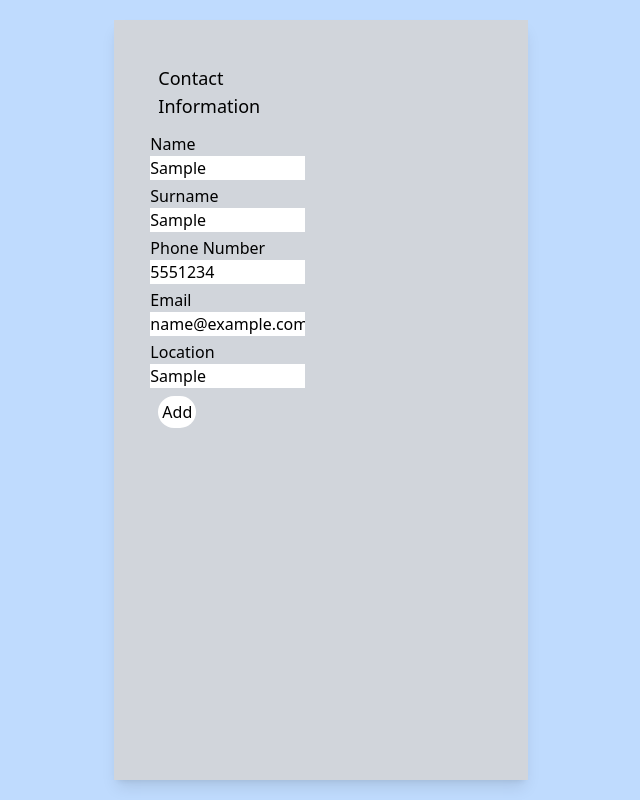
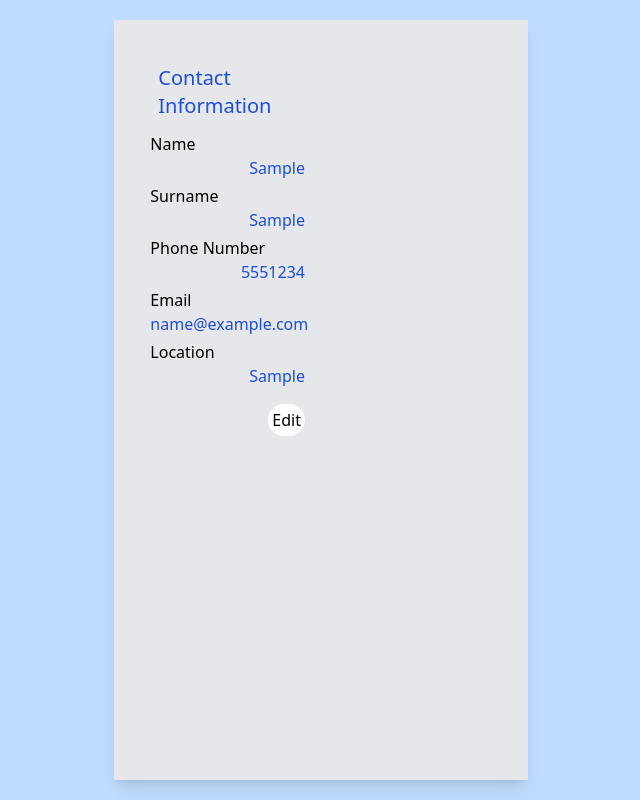
Before and after one commit to budy6991/cv-application, a React (Create React App) app: page / in a window 1280 px wide. Both pictures are taken after typing "Sample", "Sample", "5551234", "name@example.com", "Sample" into the empty fields and a click on the button "Add". Shown: the whole page, without its empty margins (319-959 px from the left). Built offline with nearby package versions, Linux system fonts and the light colour scheme.

Commit message:
Implemented editing in Contact Information field

```diff
--- a/src/components/ContactInformation.js
+++ b/src/components/ContactInformation.js
@@ -10,6 +10,7 @@ export class ContactInformation extends Component {
       phoneNumber: "",
       email: "",
       location: "",
+      didSubmit: null,
     };
   }
 
@@ -43,9 +44,18 @@ export class ContactInformation extends Component {
     });
   };
 
+  handleEdit = () => {
+    this.setState({
+      didSubmit: false,
+    });
+  };
+
   handleSubmit = (event) => {
     let id = "id" + Math.random().toString(16).slice(2);
     event.preventDefault();
+    this.setState({
+      didSubmit: true,
+    });
     this.props.handleContactInformation({
       name: this.state.name,
       surname: this.state.surname,
@@ -57,34 +67,67 @@ export class ContactInformation extends Component {
   };
 
   render() {
+    const { name, surname, phoneNumber, email, location, didSubmit } =
+      this.state;
+
+    if (didSubmit === null || didSubmit === false) {
       return (
+        //Returns the form either the fields are empty or during editing.
         <div className="w-1/2 h-1/3 flex flex-col p-4">
-        <h1 className="m-2 mr-5 text-lg">Contact Information</h1>
+          <h1 className="m-2 mr-5 text-xl text-blue-700">
+            Contact Information
+          </h1>
           <form onSubmit={this.handleSubmit}>
             <div className="mt-1 flex flex-col">
               <label>Name </label>
-            <input type="text" onChange={this.handleName}></input>
+              <input
+                value={name}
+                className="focus:bg-transparent focus:outline-none text-blue-700"
+                type="text"
+                onChange={this.handleName}
+              ></input>
             </div>
             <div className="mt-1 flex flex-col">
               <label>Surname</label>
-            <input type="text" onChange={this.handleSurname}></input>
+              <input
+                value={surname}
+                className="focus:bg-transparent focus:outline-none text-blue-700"
+                type="text"
+                onChange={this.handleSurname}
+              ></input>
             </div>
             <div className="mt-1 flex flex-col">
               <label>Phone Number</label>
-            <input type="tel" onChange={this.handlePhoneNumber}></input>
+              <input
+                value={phoneNumber}
+                className="focus:bg-transparent focus:outline-none text-blue-700"
+                type="tel"
+                onChange={this.handlePhoneNumber}
+              ></input>
             </div>
             <div className="mt-1 flex flex-col">
               <label>Email </label>
-            <input type="email" onChange={this.handleMail}></input>
+              <input
+                value={email}
+                className="focus:bg-transparent focus:outline-none text-blue-700"
+                type="email"
+                onChange={this.handleMail}
+              ></input>
             </div>
             <div className="mt-1 flex flex-col">
               <label>Location</label>
-            <input type="text" onChange={this.handleLocation}></input>
+              <input
+                value={location}
+                className="focus:bg-transparent focus:outline-none text-blue-700"
+                type="text"
+                onChange={this.handleLocation}
+              ></input>
             </div>
-          <div className="self-end">
+            <div className=" w-full flex justify-end">
               <button
-              className="rounded-full bg-white p-1 m-2 hover:shadow-md hover:bg-green-400 hover:text-white self-end"
+                className="rounded-full bg-white p-1 mt-4 hover:shadow-md hover:bg-blue-600 hover:text-white "
                 type="submit"
+                onClick={this.displayContactInformation}
               >
                 Add
               </button>
@@ -92,6 +135,45 @@ export class ContactInformation extends Component {
           </form>
         </div>
       );
+    } else {
+      return (
+        // Returns the output value styled differently.
+        <div className="w-1/2 h-1/3 flex flex-col p-4">
+          <h1 className="m-2 mr-5 text-xl  text-blue-700">
+            Contact Information
+          </h1>
+          <div className="mt-1 flex flex-col">
+            <label>Name </label>
+            <h2 className="text-blue-700 text-right">{name}</h2>
+          </div>
+          <div className="mt-1 flex flex-col">
+            <label>Surname</label>
+            <h2 className="text-blue-700 text-right">{surname}</h2>
+          </div>
+          <div className="mt-1 flex flex-col">
+            <label>Phone Number</label>
+            <h2 className="text-blue-700 text-right">{phoneNumber}</h2>
+          </div>
+          <div className="mt-1 flex flex-col">
+            <label>Email </label>
+            <h2 className="text-blue-700 text-right">{email}</h2>
+          </div>
+          <div className="mt-1 flex flex-col">
+            <label>Location</label>
+            <h2 className="text-blue-700 text-right">{location}</h2>
+          </div>
+          <div className=" w-full flex justify-end">
+            <button
+              className="rounded-full bg-white p-1 mt-4 hover:shadow-md hover:bg-blue-600 hover:text-white "
+              type="submit"
+              onClick={this.handleEdit}
+            >
+              Edit
+            </button>
+          </div>
+        </div>
+      );
+    }
   }
 }
 
--- a/src/components/Manager.js
+++ b/src/components/Manager.js
@@ -13,12 +13,16 @@ class Manager extends Component {
   }
 
   handleContactInformation = (contactInformation) => {
-    console.log(contactInformation);
+    this.setState({
+      contactInformation:
+        this.state.contactInformation.concat(contactInformation),
+    });
+    console.log(this.state);
   };
 
   render() {
     return (
-      <div className="w-1/3 h-full bg-gray-300 shadow-lg flex p-5">
+      <div className="w-1/3 h-full bg-gray-200 shadow-lg flex p-5">
         <ContactInformation
           handleContactInformation={this.handleContactInformation}
         />
@@ -29,4 +33,8 @@ class Manager extends Component {
 
 export default Manager;
 
-//Contact information will be a div, with a form inside.
+// Now that we have the contact information we need to implement methods for editing it, not removing.
+
+// For the educational experience, the div will be scrollable, so we can add as much experiences as we want.
+
+// Same for the pratical experinece, and implement their methods for edit, etc.
```
Lines whose indentation alone changed are shown as unchanged.
